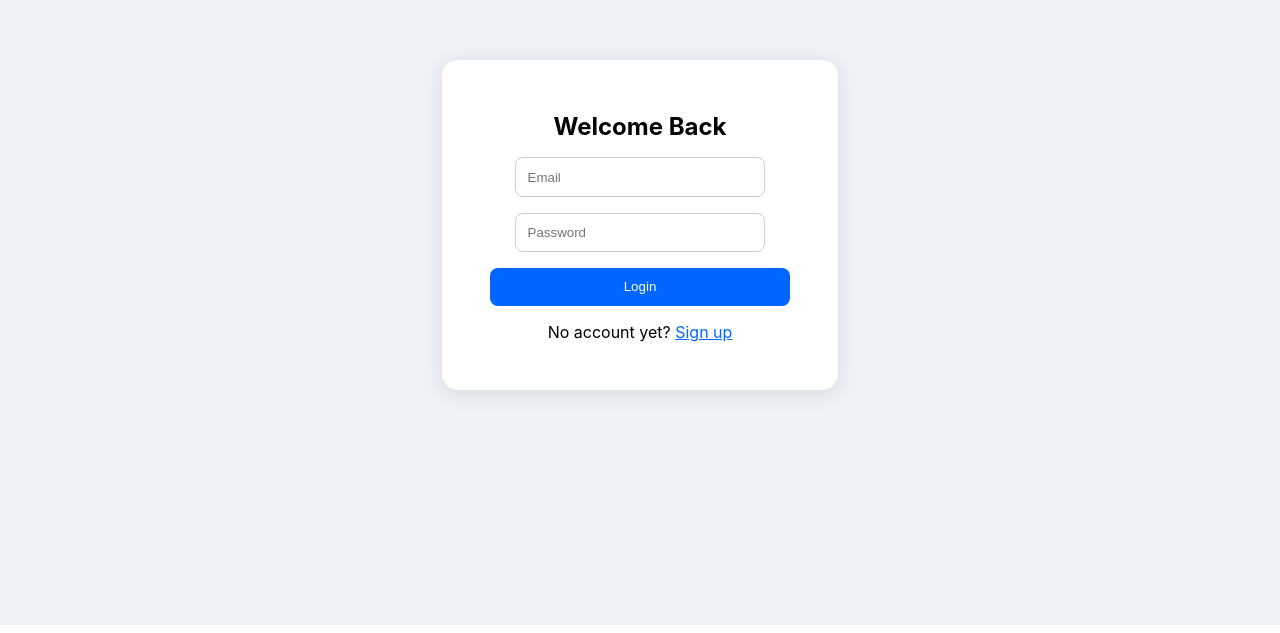
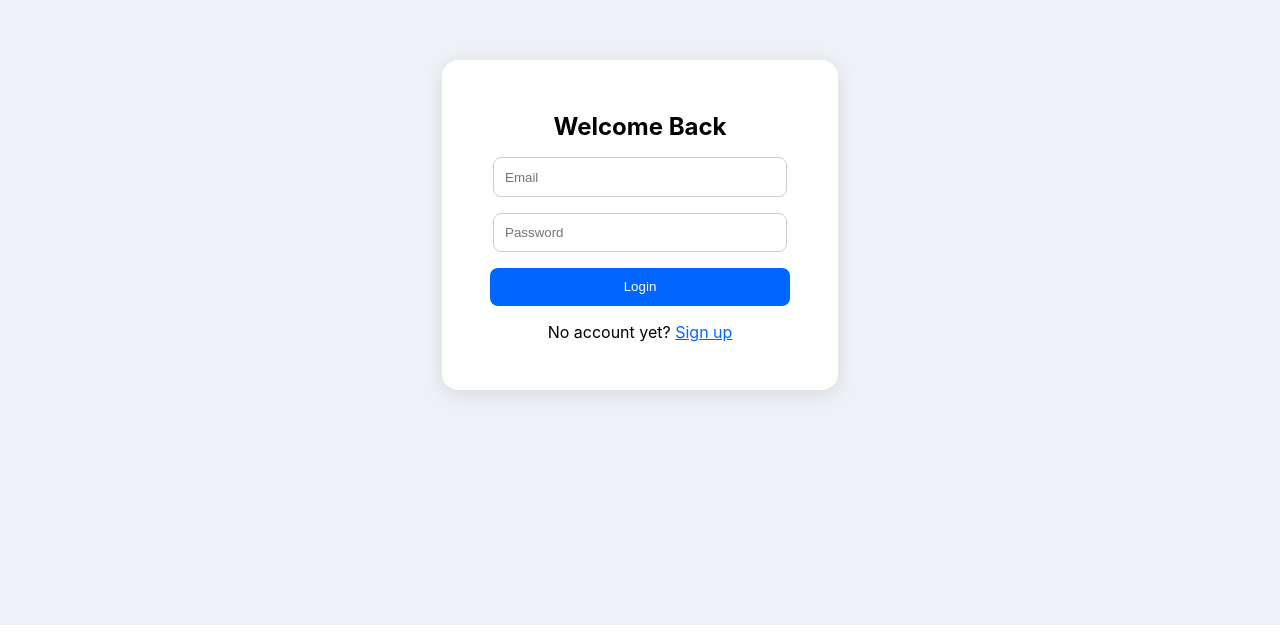
Before and after one commit to marcdeloso09/lms_django_react, a React (Create React App) app in the folder frontend/: page /login in a window 1280 px wide. Shown: the part 175-808 px from the top of the page. Built offline with nearby package versions, Linux system fonts and the light colour scheme.

Commit message:
input 90%

```diff
--- a/frontend/src/Components/Assets/SignupLogin/SignupLogin.css
+++ b/frontend/src/Components/Assets/SignupLogin/SignupLogin.css
@@ -20,7 +20,7 @@
 }
 
 .auth-box input {
-  width: 75%;
+  width: 90%;
   margin-bottom: 1rem;
   padding: 0.7rem;
   border-radius: 0.5rem;
```
